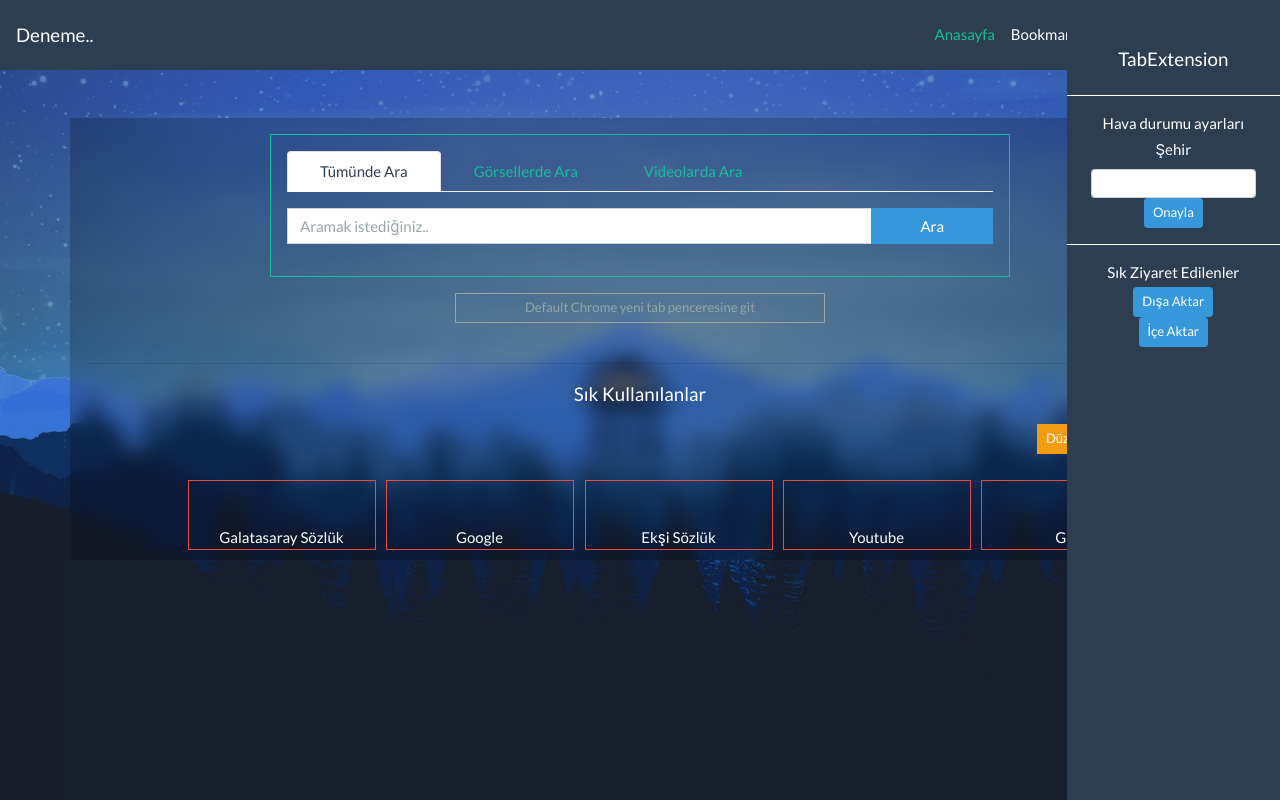
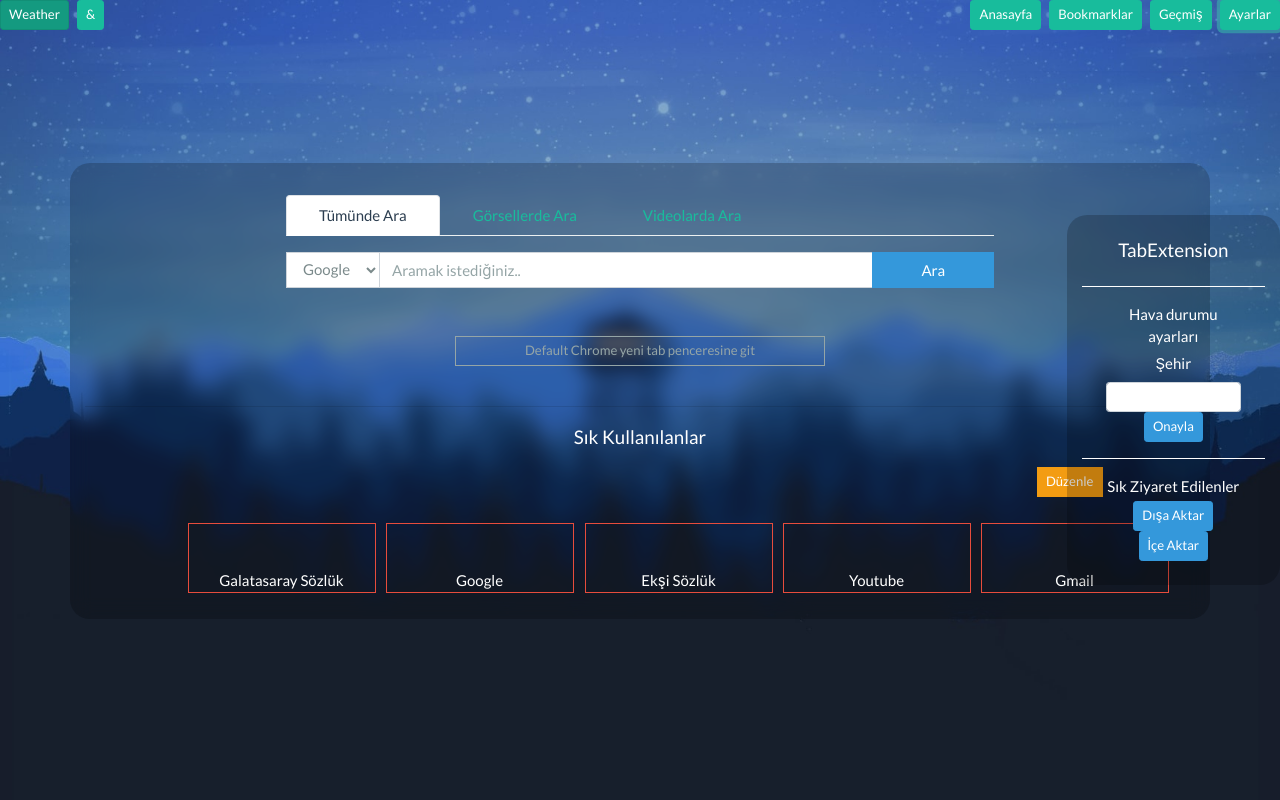
Before and after one commit to massrain/react-newtab-extension, a React (Create React App) app: page / in a window 1280 px wide. Both pictures are taken after a click on the button "Ayarlar". Built offline with nearby package versions, Linux system fonts and the light colour scheme.

Commit message:
Visual Updates

```diff
--- a/package.json
+++ b/package.json
@@ -4,6 +4,7 @@
   "private": true,
   "dependencies": {
     "animate.css": "^3.7.2",
+    "axios": "^0.19.0",
     "bootstrap": "^4.3.1",
     "react": "^16.11.0",
     "react-dom": "^16.11.0",
--- a/src/App.js
+++ b/src/App.js
@@ -7,10 +7,12 @@ import History from "./views/History";
 
 import NavBar from "./components/NavBar";
 import OptionsPopup from "./components/OptionsPopup";
+import WeatherPopup from "./components/WeatherPopup";
 
 const App = props => {
   const [imgBackground, setImgBackground] = useState(1);
   const [OptionsVisibility, setOptionsVisibility] = useState("none");
+  const [WeatherVisibility, setWeatherVisibility] = useState("none");
 
   const backgroundStyle = {
     backgroundImage: `url("/assets/wallpapers/firewatch${imgBackground}.jpg")`
@@ -26,16 +28,23 @@ const App = props => {
     }
   };
 
+  const changeWeatherVisibility = () => {
+    WeatherVisibility === "none" ? setWeatherVisibility("block") : setWeatherVisibility("none");
+  };
   //test
   return (
     <>
-      <div>
-        <div className="container-fluid p-0 Navbar">
-          <NavBar btnChangeBackground={btnChangeBackground} setOptionsVisibility={setOptionsVisibility} />
+      <div className="bg-img BodyContent" style={backgroundStyle}></div>
+      <div className="container-fluid p-0 BodyContent d-flex flex-column">
+        <div className="row no-gutters">
+          <NavBar
+            btnChangeBackground={btnChangeBackground}
+            setOptionsVisibility={setOptionsVisibility}
+            changeWeatherVisibility={changeWeatherVisibility}
+          />
         </div>
-        <div className="bg-img BodyContent" style={backgroundStyle}></div>
-        <div className="container-fluid p-0 pt-5 BodyContent">
-          <div className="container pt-3 ContentContainer">
+        <div className="row no-gutters flex-grow-1 align-items-center">
+          <div className="container py-3 mb-5 ContentContainer">
             <Switch>
               <Route exact path={"/"} component={Mainpage} />
               <Route exact path={"/bookmarks"} component={Bookmarks} />
@@ -43,9 +52,10 @@ const App = props => {
             </Switch>
           </div>
         </div>
+      </div>
 
-        <OptionsPopup OptionsVisibility={OptionsVisibility} setOptionsVisibility={setOptionsVisibility} />
-      </div>
+      <WeatherPopup WeatherVisibility={WeatherVisibility} />
+      <OptionsPopup OptionsVisibility={OptionsVisibility} setOptionsVisibility={setOptionsVisibility} />
     </>
   );
 };
--- a/src/Mainpage.js
+++ b/src/Mainpage.js
@@ -16,7 +16,7 @@ const Mainpage = () => {
   return (
     <>
       <div className="row no-gutters justify-content-center">
-        <div className="col-8 border border-success p-3">
+        <div className="col-8 p-3">
           <SearchBar />
         </div>
       </div>
@@ -29,10 +29,10 @@ const Mainpage = () => {
         </div>
       </div>
 
-      <div className="row no-gutters justify-content-center mt-4 text-white">
+      <div className="row no-gutters justify-content-center mt-4">
         <div className="col-12 text-center">
           <hr />
-          <p className="lead">Sık Kullanılanlar</p>
+          <p className="lead text-white">Sık Kullanılanlar</p>
         </div>
         <div className="col-10">
           <FrequentlyUsed />
--- a/src/components/FrequentlyUsed.js
+++ b/src/components/FrequentlyUsed.js
@@ -46,11 +46,6 @@ const FrequentlyUsed = () => {
 
   return (
     <>
-      <div class="modal fade bd-example-modal-sm" role="dialog" tabindex="-1">
-        <div class="modal-dialog modal-sm">
-          <div class="modal-content">asdasldkalksdalsd</div>
-        </div>
-      </div>
       <div className="row no-gutters justify-content-end">
         <button
           className="btn btn-sm btn-primary rounded-0"
--- a/src/components/NavBar.js
+++ b/src/components/NavBar.js
@@ -4,7 +4,34 @@ import { Link } from "react-router-dom";
 const NavBar = props => {
   return (
     <>
-      <nav className="navbar navbar-expand-lg navbar-dark bg-primary Navbar">
+      <div className="col-md-4">
+        <button className="btn btn-sm btn-success" onClick={props.changeWeatherVisibility}>
+          Weather
+        </button>
+        <button className="ml-2 btn btn-sm btn-success" onClick={props.btnChangeBackground}>
+          &
+        </button>
+      </div>
+      <div className="col-md-8 justify-content-end text-right">
+        <Link className="btn btn-sm btn-success mr-2" to="/">
+          Anasayfa
+        </Link>
+        <Link className="btn btn-sm btn-success mr-2" to="/bookmarks">
+          Bookmarklar
+        </Link>
+        <Link className="btn btn-sm btn-success mr-2" to="/history">
+          Geçmiş
+        </Link>
+        <button
+          className="btn btn-sm btn-success"
+          onClick={() => {
+            props.setOptionsVisibility("block");
+          }}
+        >
+          Ayarlar
+        </button>
+      </div>
+      {/*       <nav className="navbar navbar-expand-lg navbar-dark bg-primary Navbar">
         <Link className="navbar-brand" to="/">
           Deneme..
         </Link>
@@ -42,6 +69,7 @@ const NavBar = props => {
           </ul>
         </div>
       </nav>
+  */}{" "}
     </>
   );
 };
--- a/src/components/OptionsPopup.js
+++ b/src/components/OptionsPopup.js
@@ -31,8 +31,9 @@ const OptionsPopup = props => {
               props.setOptionsVisibility("none");
             }}
           ></div>
-          <div className="col-md-2 bg-primary text-white">
-            <div className="row no-gutters mt-5 justify-content-center">
+          <div className="col-md-2 text-white optionsContainer">
+            <div className="container-fluid optionsColumnContainer py-4">
+              <div className="row no-gutters justify-content-center">
                 <h5>TabExtension</h5>
               </div>
               <hr className="border-white" />
@@ -40,7 +41,7 @@ const OptionsPopup = props => {
                 <div className="col-12 px-4">
                   <p className="mb-1">Hava durumu ayarları</p>
                   <label>Şehir</label>
-                <input type="text" class="form-control form-control-sm text-primary" />
+                  <input type="text" className="form-control form-control-sm text-primary" />
                   <button className="btn btn-sm btn-info">Onayla</button>
                 </div>
               </div>
@@ -49,8 +50,9 @@ const OptionsPopup = props => {
                 <div className="col-12 px-4">
                   <p className="mb-1">Sık Ziyaret Edilenler</p>
                   <button className="btn btn-sm btn-info">Dışa Aktar</button>
-                <br/>
+                  <br />
                   <button className="btn btn-sm btn-info">İçe Aktar</button>
+                </div>
               </div>
             </div>
           </div>
--- a/src/components/SearchBar.js
+++ b/src/components/SearchBar.js
@@ -23,21 +23,27 @@ const SearchBar = () => {
     <>
       <nav>
         <div className="nav nav-tabs">
-          <a className="nav-item nav-link active" data-toggle="tab" href="#nav-home">
+          <a className="nav-item nav-link active" data-toggle="tab" href="#nav-all">
             Tümünde Ara
           </a>
-          <a className="nav-item nav-link" data-toggle="tab" href="#nav-profile">
+          <a className="nav-item nav-link" data-toggle="tab" href="#nav-photo">
             Görsellerde Ara
           </a>
-          <a className="nav-item nav-link" data-toggle="tab" href="#nav-contact">
+          <a className="nav-item nav-link" data-toggle="tab" href="#nav-video">
             Videolarda Ara
           </a>
         </div>
       </nav>
       <div className="tab-content">
-        <div className="tab-pane fade show active" id="nav-home">
+        <div className="tab-pane fade show active" id="nav-all">
           <div className="form-group mt-3">
             <div className="input-group mb-3">
+              <div className="input-group-prepend">
+                <select className="form-control rounded-0">
+                  <option>Google</option>
+                  <option>Yandex</option>
+                </select>
+              </div>
               <input
                 type="text"
                 ref={ibSearchText}
@@ -52,9 +58,15 @@ const SearchBar = () => {
             </div>
           </div>
         </div>
-        <div className="tab-pane fade" id="nav-profile">
+        <div className="tab-pane fade" id="nav-photo">
           <div className="form-group mt-3">
             <div className="input-group mb-3">
+              <div className="input-group-prepend">
+                <select className="form-control rounded-0">
+                  <option>Google</option>
+                  <option>Yandex</option>
+                </select>
+              </div>
               <input
                 type="text"
                 ref={ibSearchImage}
@@ -69,9 +81,15 @@ const SearchBar = () => {
             </div>
           </div>
         </div>
-        <div className="tab-pane fade" id="nav-contact">
+        <div className="tab-pane fade" id="nav-video">
           <div className="form-group mt-3">
             <div className="input-group mb-3">
+              <div className="input-group-prepend">
+                <select className="form-control rounded-0">
+                  <option>Google</option>
+                  <option>Yandex</option>
+                </select>
+              </div>
               <input
                 type="text"
                 ref={ibSearchVideo}
--- a/src/components/frequentlyused/SingleObject.js
+++ b/src/components/frequentlyused/SingleObject.js
@@ -4,7 +4,7 @@ const SingleObject = props => {
   return (
     <>
       <div
-        className="container-fluid d-flex h-100 cursor--pointer Freq--SingleObject--boxStyle border border-danger"
+        className="container-fluid d-flex h-100 cursor--pointer Freq--SingleObject--boxStyle border border-danger text-white"
         onClick={() => props.redirectLink(props.contentLink)}
       >
         <div className="row no-gutters">
--- a/src/index.css
+++ b/src/index.css
@@ -1,7 +1,6 @@
 body {
   width: 100vw;
   height: 100vh;
-  overflow: hidden;
 }
 #root {
   width: 100%;
@@ -22,7 +21,7 @@ body {
 }
 
 .BodyContent {
-  height: calc(100vh - 70px);
+  height: 100%;
   width: 100%;
   background-position: center;
   background-size: cover;
@@ -35,6 +34,8 @@ body {
   background-color: rgb(0, 0, 0); /* Fallback color */
   background-color: rgba(0, 0, 0, 0.2); /* Black w/opacity/see-through */
   backdrop-filter: blur(10px);
+  height: fit-content;
+  border-radius: 20px;
 }
 
 .boxStyle {
@@ -62,3 +63,28 @@ body {
 .Freq--SingleObject--boxStyle:hover {
   box-shadow: 0 0 6px rgba(255, 255, 255, 0.4);
 }
+
+.WeatherPopup {
+  position: absolute;
+  bottom: 0;
+  left: 0;
+  height: fit-content;
+  width: fit-content;
+  z-index: 5000 !important;
+  backdrop-filter: blur(8px);
+  background-color: rgba(0, 0, 0, 0.2);
+  border-radius: 20px;
+}
+
+.optionsContainer {
+  justify-content: center;
+  align-items: center;
+  display: flex;
+}
+
+.optionsColumnContainer {
+  height: fit-content;
+  backdrop-filter: blur(8px);
+  background-color: rgba(0, 0, 0, 0.2);
+  border-radius: 20px;
+}
```
Also changed, not shown: src/components/WeatherPopup.js (+13 -9 lines), 1 other file (tests, documents, lock files or other folders). Lines whose indentation alone changed are shown as unchanged.
